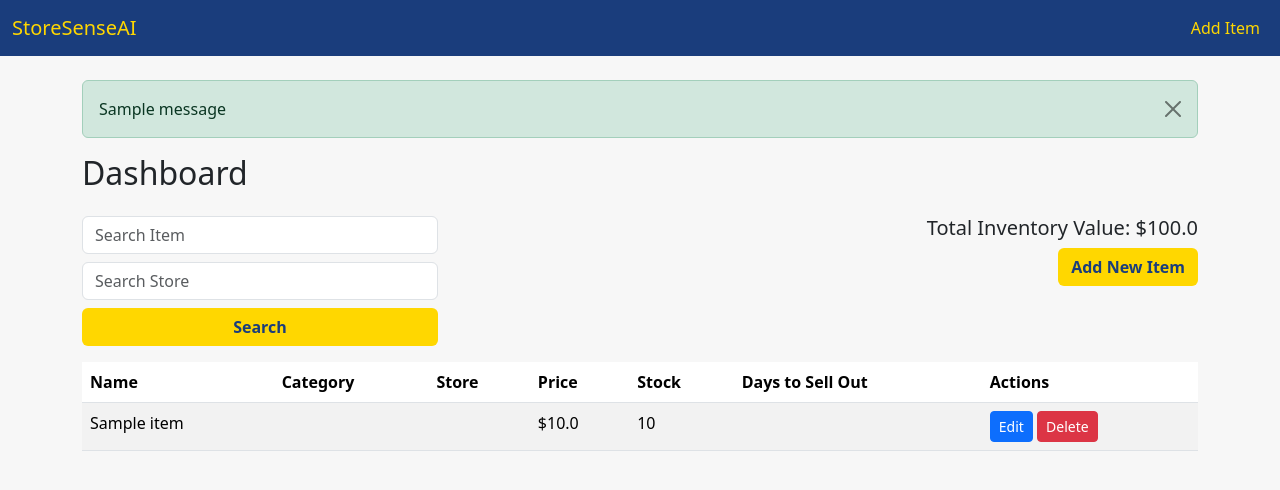
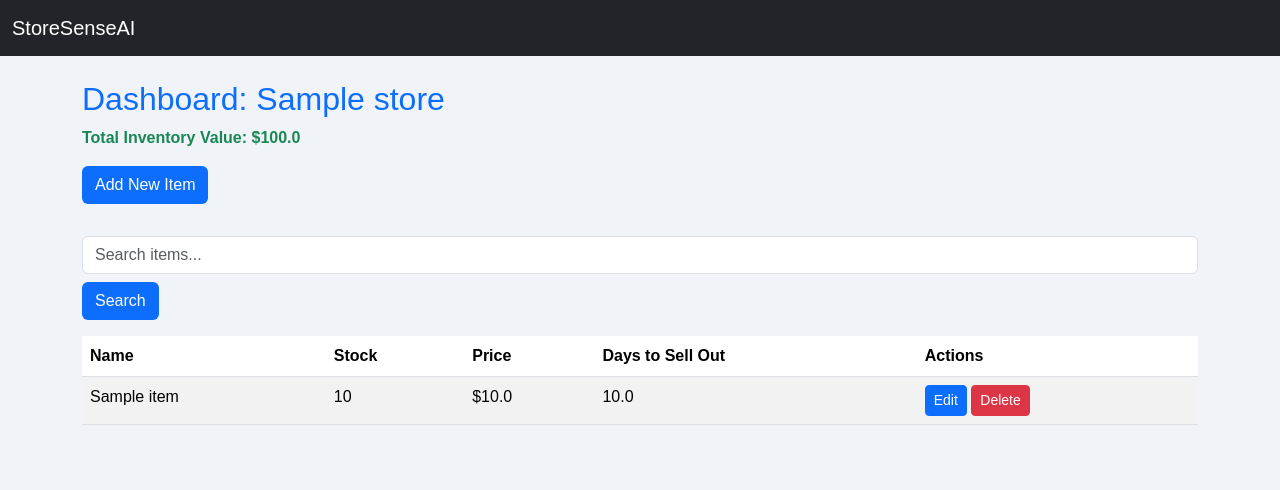
Before and after one commit to seedofgod1234/STORE_SENSE_AI, a Flask app: page /store/1 in a window 1280 px wide. Shown: the top 490 px of the page. Run offline with Flask 3, Linux system fonts and the light colour scheme; tables that the repository leaves empty hold one stand-in row (values such as "Sample post"); one stand-in notice (Sample message) is shown.

Commit message:
Full final deploy-ready StoreSenseAI

```diff
--- a/app.py
+++ b/app.py
@@ -6,12 +6,8 @@ app = Flask(__name__)
 app.config['SECRET_KEY'] = 'your_secret_key_here'
 app.config['SQLALCHEMY_DATABASE_URI'] = 'sqlite:///store.db'
 app.config['SQLALCHEMY_TRACK_MODIFICATIONS'] = False
-
 db = SQLAlchemy(app)
 
-# ------------------------------
-# MODELS
-# ------------------------------
 class Store(db.Model):
     id = db.Column(db.Integer, primary_key=True)
     name = db.Column(db.String(100), nullable=False)
@@ -22,11 +18,9 @@ class Item(db.Model):
     name = db.Column(db.String(100), nullable=False)
     stock = db.Column(db.Integer, nullable=False)
     price = db.Column(db.Float, nullable=False)
+    avg_daily_sales = db.Column(db.Float, default=1.0)
     store_id = db.Column(db.Integer, db.ForeignKey('store.id'), nullable=False)
 
-# ------------------------------
-# ROUTES
-# ------------------------------
 @app.route("/")
 def home():
     stores = Store.query.all()
@@ -40,30 +34,45 @@ def select_store():
 @app.route("/store/<int:store_id>")
 def dashboard(store_id):
     store = Store.query.get_or_404(store_id)
-    items = Item.query.filter_by(store_id=store.id).all()
+    search_query = request.args.get("search", "")
+    if search_query:
+        items = Item.query.filter(Item.store_id==store_id, Item.name.ilike(f"%{search_query}%")).all()
+    else:
+        items = Item.query.filter_by(store_id=store_id).all()
+
     total_value = sum([i.price * i.stock for i in items])
+
+    for i in items:
+        if i.avg_daily_sales > 0:
+            i.days_to_sell_out = round(i.stock / i.avg_daily_sales, 1)
+        else:
+            i.days_to_sell_out = "∞"
+        i.low_stock = i.stock < 5
+
     return render_template("dashboard.html", store=store, items=items, total_value=total_value)
 
-@app.route("/add_item/<int:store_id>", methods=["GET", "POST"])
+@app.route("/add_item/<int:store_id>", methods=["GET","POST"])
 def add_item(store_id):
     store = Store.query.get_or_404(store_id)
-    if request.method == "POST":
+    if request.method=="POST":
         name = request.form["name"]
         stock = int(request.form["stock"])
         price = float(request.form["price"])
-        new_item = Item(name=name, stock=stock, price=price, store_id=store.id)
+        avg_daily_sales = float(request.form.get("avg_daily_sales",1.0))
+        new_item = Item(name=name, stock=stock, price=price, avg_daily_sales=avg_daily_sales, store_id=store_id)
         db.session.add(new_item)
         db.session.commit()
-        return redirect(url_for("dashboard", store_id=store.id))
+        return redirect(url_for("dashboard", store_id=store_id))
     return render_template("add_item.html", store=store)
 
-@app.route("/edit_item/<int:item_id>", methods=["GET", "POST"])
+@app.route("/edit_item/<int:item_id>", methods=["GET","POST"])
 def edit_item(item_id):
     item = Item.query.get_or_404(item_id)
-    if request.method == "POST":
+    if request.method=="POST":
         item.name = request.form["name"]
         item.stock = int(request.form["stock"])
         item.price = float(request.form["price"])
+        item.avg_daily_sales = float(request.form.get("avg_daily_sales",1.0))
         db.session.commit()
         return redirect(url_for("dashboard", store_id=item.store_id))
     return render_template("edit_item.html", item=item)
@@ -84,15 +93,9 @@ def add_store():
     db.session.commit()
     return redirect(url_for("home"))
 
-# ------------------------------
-# AUTO CREATE TABLES
-# ------------------------------
 with app.app_context():
     db.create_all()
 
-# ------------------------------
-# RUN APP
-# ------------------------------
-if __name__ == "__main__":
-    port = int(os.getenv("PORT", 5000))
+if __name__=="__main__":
+    port=int(os.getenv("PORT",5000))
     app.run(host="0.0.0.0", port=port)
--- a/templates/base.html
+++ b/templates/base.html
@@ -5,42 +5,23 @@
     <title>StoreSenseAI</title>
     <link href="https://cdn.jsdelivr.net/npm/bootstrap@5.3.2/dist/css/bootstrap.min.css" rel="stylesheet">
     <style>
-        body { background-color: #f7f7f7; }
-        .navbar { background-color: #1a3d7c; }
-        .navbar-brand, .nav-link { color: #ffd700 !important; }
-        .btn-add { background-color: #ffd700; color: #1a3d7c; font-weight: bold; }
-        .low-stock { background-color: #ffcccc !important; }
-        .table thead { background-color: #1a3d7c; color: #ffd700; }
+        body { background-color: #f0f4f8; font-family: Arial, sans-serif; }
+        .btn-add { background-color: #0d6efd; color: #fff; }
+        .btn-add:hover { background-color: #0b5ed7; }
+        .low-stock { background-color: #ffc107 !important; }
+        .table thead { background-color: #0d6efd; color: #fff; }
+        h2, h3 { color: #0d6efd; }
+        .total-value { font-weight: bold; color: #198754; }
     </style>
 </head>
 <body>
-<nav class="navbar navbar-expand-lg">
+<nav class="navbar navbar-expand-lg navbar-dark bg-dark mb-4">
   <div class="container-fluid">
-    <a class="navbar-brand" href="{{ url_for('dashboard') }}">StoreSenseAI</a>
-    <div class="collapse navbar-collapse">
-      <ul class="navbar-nav ms-auto">
-        <li class="nav-item">
-          <a class="nav-link" href="{{ url_for('add_item') }}">Add Item</a>
-        </li>
-      </ul>
-    </div>
+    <a class="navbar-brand" href="{{ url_for('home') }}">StoreSenseAI</a>
   </div>
 </nav>
-
-<div class="container mt-4">
-    {% with messages = get_flashed_messages(with_categories=true) %}
-        {% if messages %}
-            {% for category, message in messages %}
-                <div class="alert alert-{{ category }} alert-dismissible fade show" role="alert">
-                    {{ message }}
-                    <button type="button" class="btn-close" data-bs-dismiss="alert"></button>
-                </div>
-            {% endfor %}
-        {% endif %}
-    {% endwith %}
+<div class="container">
     {% block content %}{% endblock %}
 </div>
-
-<script src="https://cdn.jsdelivr.net/npm/bootstrap@5.3.2/dist/js/bootstrap.bundle.min.js"></script>
 </body>
 </html>
--- a/templates/dashboard.html
+++ b/templates/dashboard.html
@@ -1,48 +1,39 @@
 {% extends 'base.html' %}
 
 {% block content %}
-<h2 class="mb-4">Dashboard</h2>
+<h2>Dashboard: {{ store.name }}</h2>
 
-<div class="row mb-3">
-  <div class="col-md-4">
-    <form method="get" action="{{ url_for('dashboard') }}">
-      <input type="text" name="search_item" class="form-control mb-2" placeholder="Search Item" value="{{ search_item }}">
-      <input type="text" name="search_store" class="form-control mb-2" placeholder="Search Store" value="{{ search_store }}">
-      <button type="submit" class="btn btn-add w-100">Search</button>
+<p class="total-value">Total Inventory Value: ${{ total_value }}</p>
+
+<div class="mb-3">
+    <a href="{{ url_for('add_item', store_id=store.id) }}" class="btn btn-add mb-3">Add New Item</a>
+</div>
+
+<form method="GET" class="mb-3">
+    <input type="text" name="search" class="form-control" placeholder="Search items..." value="{{ request.args.get('search','') }}">
+    <button type="submit" class="btn btn-add mt-2">Search</button>
 </form>
-  </div>
-  <div class="col-md-8 text-end">
-    <h5>Total Inventory Value: ${{ total_value }}</h5>
-    <a href="{{ url_for('add_item') }}" class="btn btn-add">Add New Item</a>
-  </div>
-</div>
 
 <table class="table table-striped">
     <thead>
         <tr>
             <th>Name</th>
-            <th>Category</th>
-            <th>Store</th>
+            <th>Stock</th>
             <th>Price</th>
-            <th>Stock</th>
             <th>Days to Sell Out</th>
             <th>Actions</th>
         </tr>
     </thead>
     <tbody>
         {% for item in items %}
-        <tr class="{% if item.low_stock_alert %}low-stock{% endif %}">
+            <tr class="{% if item.low_stock %}low-stock{% endif %}">
                 <td>{{ item.name }}</td>
-            <td>{{ item.category }}</td>
-            <td>{{ item.store_name }}</td>
+                <td>{{ item.stock }}</td>
                 <td>${{ item.price }}</td>
-            <td>{{ item.stock }}</td>
                 <td>{{ item.days_to_sell_out }}</td>
                 <td>
                     <a href="{{ url_for('edit_item', item_id=item.id) }}" class="btn btn-sm btn-primary">Edit</a>
-                <form action="{{ url_for('delete_item', item_id=item.id) }}" method="POST" style="display:inline;">
-                    <button type="submit" class="btn btn-sm btn-danger">Delete</button>
-                </form>
+                    <a href="{{ url_for('delete_item', item_id=item.id) }}" class="btn btn-sm btn-danger">Delete</a>
                 </td>
             </tr>
         {% endfor %}
--- a/templates/login.html
+++ b/templates/login.html
@@ -2,7 +2,8 @@
 
 {% block content %}
 <h2>Login</h2>
-<form method="POST" action="{{ url_for('login') }}">
+
+<form method="POST">
     <div class="mb-3">
         <label class="form-label">Username</label>
         <input type="text" name="username" class="form-control" required>
@@ -13,5 +14,4 @@
     </div>
     <button type="submit" class="btn btn-add">Login</button>
 </form>
-<p class="mt-3">Don't have an account? <a href="{{ url_for('register') }}">Register here</a></p>
 {% endblock %}
--- a/templates/select_store.html
+++ b/templates/select_store.html
@@ -3,7 +3,6 @@
 {% block content %}
 <h2>Select Store</h2>
 
-<!-- Form to Pick Store -->
 <form method="POST" action="{{ url_for('select_store') }}">
     <div class="mb-3">
         <label class="form-label">Choose your store</label>
@@ -13,19 +12,16 @@
             {% endfor %}
         </select>
     </div>
-
     <button type="submit" class="btn btn-add">Go to Dashboard</button>
 </form>
 
 <hr>
 
-<!-- Add New Store -->
 <h3>Add New Store</h3>
 <form method="POST" action="{{ url_for('add_store') }}">
     <div class="mb-3">
         <input type="text" name="store_name" class="form-control" placeholder="Enter new store name" required>
     </div>
-
     <button type="submit" class="btn btn-add">Add Store</button>
 </form>
 {% endblock %}
```
Also changed, not shown: templates/add_item.html (+5 -20 lines), templates/edit_item.html (+7 -22 lines), templates/register.html (+2 -6 lines). Lines whose indentation alone changed are shown as unchanged.
